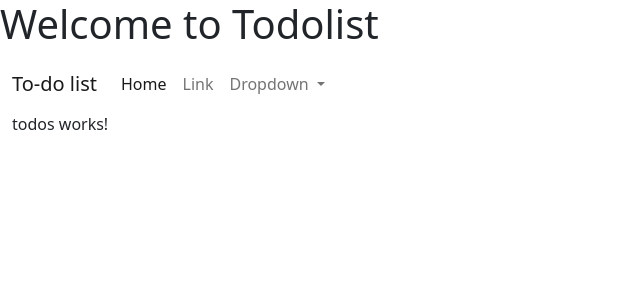
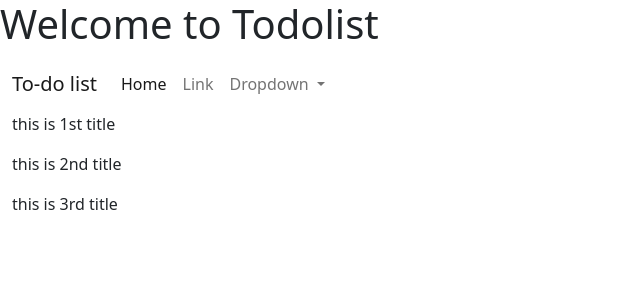
Before and after one commit to DebanjanKanjilal/To-do-List, an Angular app: page / in a window 1280 px wide. Shown: the top 300 px of the page, without its empty margins (0-640 px from the left). Built offline with nearby package versions, Linux system fonts and the light colour scheme.

Commit message:
create todo components

```diff
--- /dev/null
+++ b/src/app/MyComponents/todo-item/todo-item.component.html
@@ -0,0 +1 @@
+<p>{{todo.title}}</p>
--- /dev/null
+++ b/src/app/MyComponents/todo-item/todo-item.component.ts
@@ -0,0 +1,18 @@
+import {  } from "@angular/core";
+import { Component, OnInit, Input } from '@angular/core';
+import { Todo } from "src/app/Todo";
+
+@Component({
+  selector: 'app-todo-item',
+  templateUrl: './todo-item.component.html',
+  styleUrls: ['./todo-item.component.css']
+})
+export class TodoItemComponent implements OnInit{
+  @Input() todo: Todo;
+  constructor() {
+
+  }
+
+  ngOnInit(): void {
+  }
+}
--- a/src/app/MyComponents/todos/todos.component.html
+++ b/src/app/MyComponents/todos/todos.component.html
@@ -1 +1,4 @@
-<p>todos works!</p>
+<div *ngFor="let todo of todos">
+    <app-todo-item [todo]="todo"></app-todo-item>
+    <!--<app-todo-item>{{todo.sno}} - {{todo.title}} - {{todo.desc}} - {{todo.active}}</app-todo-item>-->
+</div>
--- a/src/app/MyComponents/todos/todos.component.ts
+++ b/src/app/MyComponents/todos/todos.component.ts
@@ -1,10 +1,39 @@
-import { Component } from '@angular/core';
+import { Component, OnInit } from '@angular/core';
+import { Todo } from "../../Todo";
 
 @Component({
   selector: 'app-todos',
   templateUrl: './todos.component.html',
   styleUrls: ['./todos.component.css']
 })
-export class TodosComponent {
+export class TodosComponent implements OnInit{
 
+  todos:Todo[];
+  constructor(){
+    this.todos = [
+      {
+        sno:1,
+        title:"this is 1st title",
+        desc:"Description",
+        active: true
+      },
+      {
+        sno:2,
+        title:"this is 2nd title",
+        desc:"Description",
+        active: true
+      },
+      {
+        sno:3,
+        title:"this is 3rd title",
+        desc:"Description",
+        active: true
+      }
+    ]
+  }
+
+
+  ngOnInit(): void {
+
+  }
 }
--- /dev/null
+++ b/src/app/Todo.ts
@@ -0,0 +1,6 @@
+export class Todo{
+    sno: number
+    title: string
+    desc: string
+    active: boolean
+}
--- a/src/app/app.module.ts
+++ b/src/app/app.module.ts
@@ -4,11 +4,13 @@ import { BrowserModule } from '@angular/platform-browser';
 import { AppRoutingModule } from './app-routing.module';
 import { AppComponent } from './app.component';
 import { TodosComponent } from './MyComponents/todos/todos.component';
+import { TodoItemComponent } from './MyComponents/todo-item/todo-item.component';
 
 @NgModule({
   declarations: [
     AppComponent,
-    TodosComponent
+    TodosComponent,
+    TodoItemComponent
   ],
   imports: [
     BrowserModule,
```
Also changed, not shown: src/app/MyComponents/todo-item/todo-item.component.css (added), 1 other file (tests, documents, lock files or other folders).
